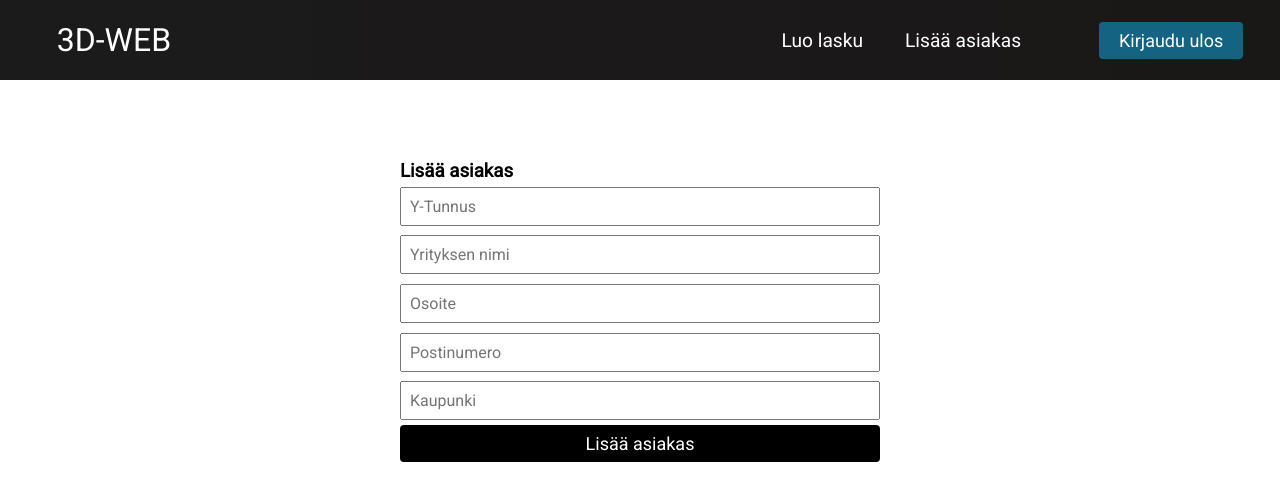
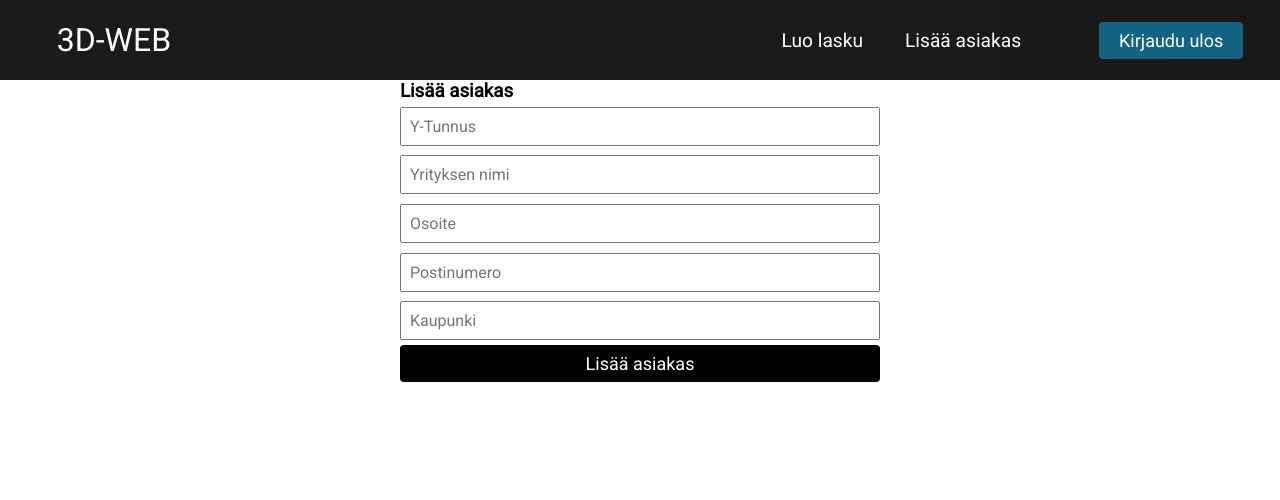
Before and after one commit to ProjektiTiimi/3d-web, a React (Create React App) app in the folder frontend/: page /addcustomer in a window 1280 px wide. Shown: the top 500 px of the page. Built offline with nearby package versions, Linux system fonts and the light colour scheme.

Commit message:
Updated formatting

```diff
--- a/frontend/src/App.css
+++ b/frontend/src/App.css
@@ -25,7 +25,8 @@
   display: flex;
   flex-direction: column;
   width: 30rem;
-  margin: 5rem auto
+  margin: 5rem auto;
+  max-width: 90%;
 }
 
 .AddCustomer-input{
@@ -92,7 +93,7 @@
   flex-direction: column;
   width: 30rem;
   margin: 5rem auto;
-  max-width: 100%;
+  max-width: 90%;
 }
 
 .customerList{
@@ -100,7 +101,7 @@
   flex-direction: column;
   width: 30rem;
   margin: 5rem auto;
-  max-width: 100%;
+  max-width: 90%;
 }
 
 .Invoice-input{
--- a/frontend/src/App.tsx
+++ b/frontend/src/App.tsx
@@ -54,8 +54,8 @@ function App() {
   return(
     <TestiContext.Provider value={value}>
       <Router>
+          <Navbar />
         <div className="App">
-          <Navbar />
           {/*<Navigation/>*/}
           <Switch>
             <Route path="/" exact component={Homepage} />
--- a/frontend/src/components/Navbar/Navbar.css
+++ b/frontend/src/components/Navbar/Navbar.css
@@ -6,6 +6,8 @@
     align-items: center;
     font-size: 1.2rem;
     width: 100%;
+    position: fixed;
+    top: 0;
   }
 
   .navbar-logo {
```
